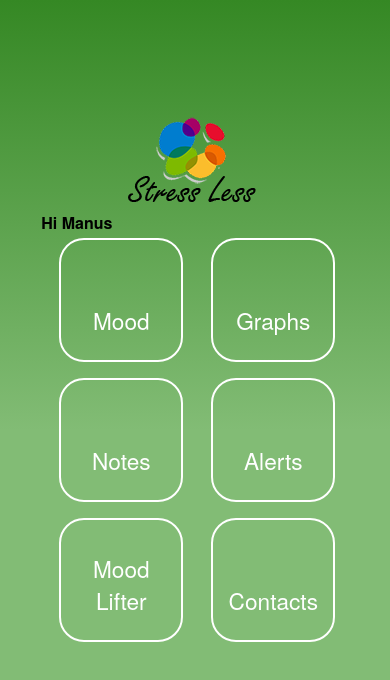
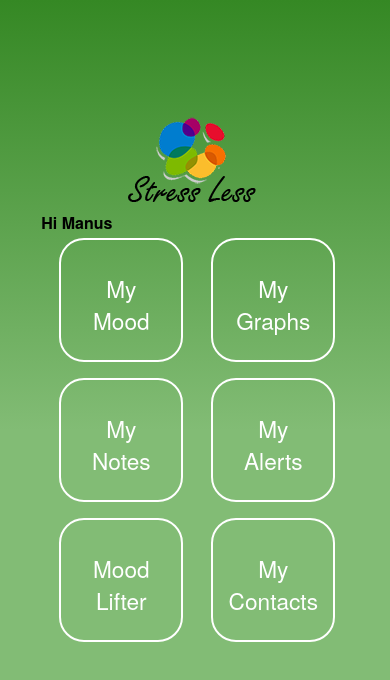
Before and after one commit to RobGriffo/Less-Depress, a plain HTML site: page Project/www/UI.html in a window 390 px wide. Drawn offline with Linux system fonts and the light colour scheme; some packages are replaced by stand-ins of ours.

Commit message:
Update UI

```diff
--- a/Project/www/UI.html
+++ b/Project/www/UI.html
@@ -34,14 +34,14 @@
         <div class="boiler">
 			<div id="interface">
 				<p class="intro">Hi Manus</p>
-				<a href=""><p class="UIButton"><br><br>Mood</p></a>
-				<a href=""><p class="UIButton"><br><br>Graphs</p></a>
+				<a href=""><p class="UIButton"><br>My<br>Mood</p></a>
+				<a href=""><p class="UIButton"><br>My<br>Graphs</p></a>
 				<br>
-				<a href=""><p class="UIButton"><br><br>Notes</p></a>
-				<a href=""><p class="UIButton"><br><br>Alerts</p></a>
+				<a href=""><p class="UIButton"><br>My<br>Notes</p></a>
+				<a href=""><p class="UIButton"><br>My<br>Alerts</p></a>
 				<br>
 				<a href=""><p class="UIButton"><br>Mood<br>Lifter</p></a>
-				<a href=""><p class="UIButton"><br><br>Contacts</p></a>
+				<a href=""><p class="UIButton"><br>My<br>Contacts</p></a>
             </div>
         </div>
         <script type="text/javascript" src="cordova.js"></script>
```
